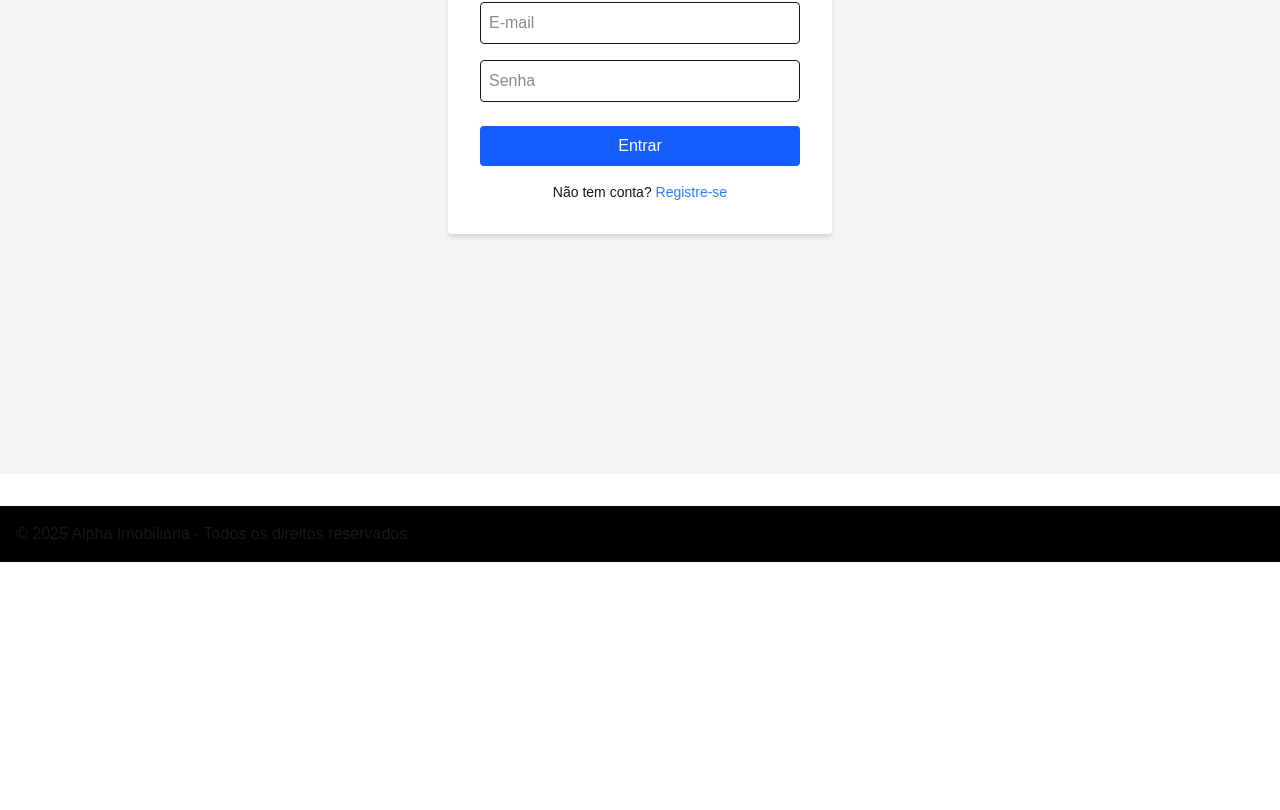
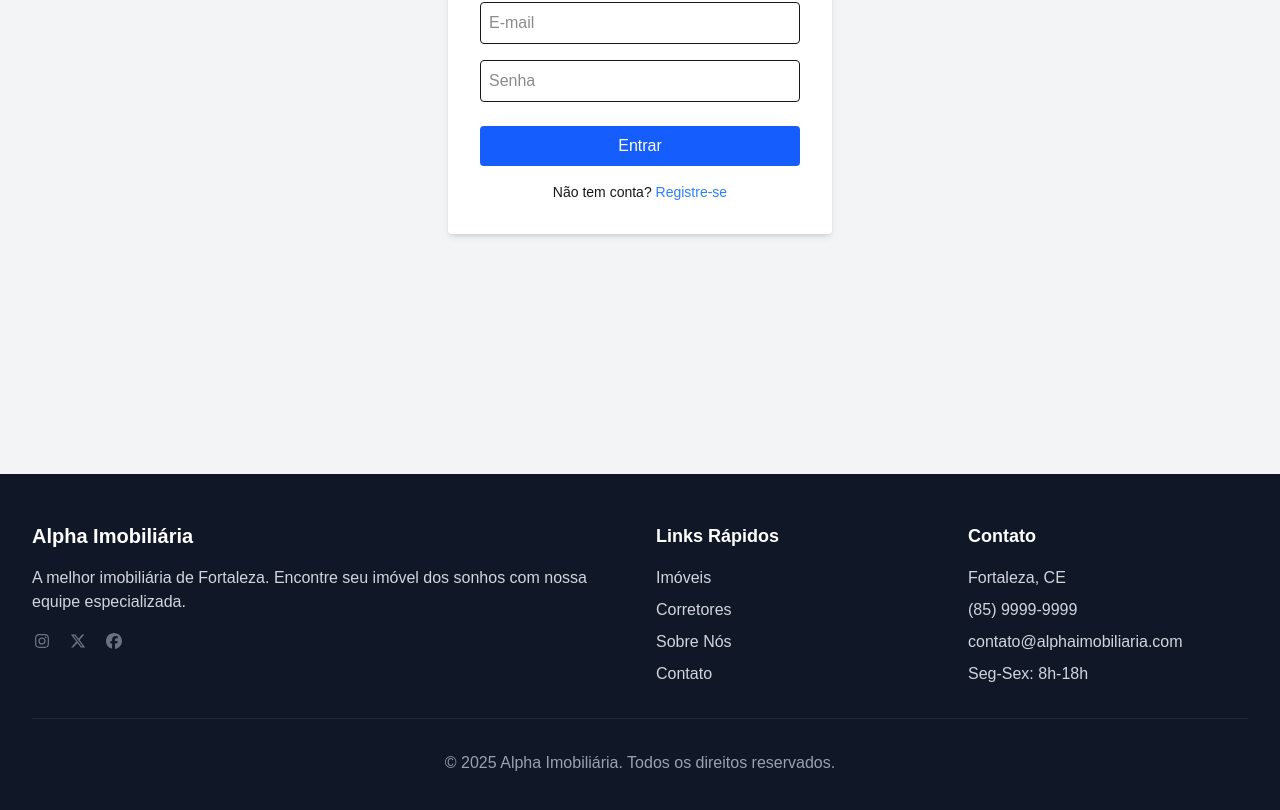
Before and after one commit to jonas-andrade/alpha-imobiliaria, a Next.js app: page /auth/login in a window 1280 px wide. Shown: the part 406-1216 px from the top of the page. Before the commit the page ends 968 px from the top, so only its background shows below. Built offline with nearby package versions, Linux system fonts and the light colour scheme.

Commit message:
add icones , footer simples

```diff
--- a/src/components/layout/Footer.js
+++ b/src/components/layout/Footer.js
@@ -1,7 +1,66 @@
+import Link from 'next/link';
+import { FontAwesomeIcon } from '@fortawesome/react-fontawesome';
+import { faInstagram, faFacebook, faXTwitter } from '@fortawesome/free-brands-svg-icons';
+
+
 export default function Footer() {
   return (
-    <footer style={{ padding: "1rem", background: "#000", marginTop: "2rem" }}>
-      <p>© 2025 Alpha Imobiliária - Todos os direitos reservados</p>
+    <footer className="bg-gray-900 text-white">
+      <div className="max-w-7xl mx-auto px-4 sm:px-6 lg:px-8 py-12">
+        <div className="grid grid-cols-1 md:grid-cols-4 gap-8">
+
+          <div className="col-span-1 md:col-span-2">
+            <div className="flex items-center space-x-2 mb-4">
+
+              <span className="text-xl font-bold">Alpha Imobiliária</span>
+            </div>
+            <p className="text-gray-300 mb-4">
+              A melhor imobiliária de Fortaleza. Encontre seu imóvel dos sonhos
+              com nossa equipe especializada.
+            </p>
+
+            <div className="flex space-x-4">
+              <a href="#" className="text-gray-500 hover:text-gray-800">
+                <FontAwesomeIcon icon={faInstagram} className="w-5 h-5" />
+              </a>
+              <a href="#" className="text-gray-500 hover:text-gray-800">
+                <FontAwesomeIcon icon={faXTwitter} className="w-5 h-5" />
+              </a>
+              <a href="#" className="text-gray-500 hover:text-gray-800">
+                <FontAwesomeIcon icon={faFacebook} className="w-5 h-5" />
+              </a>
+            </div>
+
+
+          </div>
+
+
+          <div>
+            <h3 className="text-lg font-semibold mb-4">Links Rápidos</h3>
+            <ul className="space-y-2">
+              <li><Link href="/properties" className="text-gray-300 hover:text-white">Imóveis</Link></li>
+              <li><Link href="/agents" className="text-gray-300 hover:text-white">Corretores</Link></li>
+              <li><Link href="/about" className="text-gray-300 hover:text-white">Sobre Nós</Link></li>
+              <li><Link href="/contact" className="text-gray-300 hover:text-white">Contato</Link></li>
+            </ul>
+          </div>
+
+
+          <div>
+            <h3 className="text-lg font-semibold mb-4">Contato</h3>
+            <div className="space-y-2 text-gray-300">
+              <p>Fortaleza, CE</p>
+              <p>(85) 9999-9999</p>
+              <p>contato@alphaimobiliaria.com</p>
+              <p>Seg-Sex: 8h-18h</p>
+            </div>
+          </div>
+        </div>
+
+        <div className="border-t border-gray-800 mt-8 pt-8 text-center text-gray-400">
+          <p>&copy; 2025 Alpha Imobiliária. Todos os direitos reservados.</p>
+        </div>
+      </div>
     </footer>
   );
 }
```
